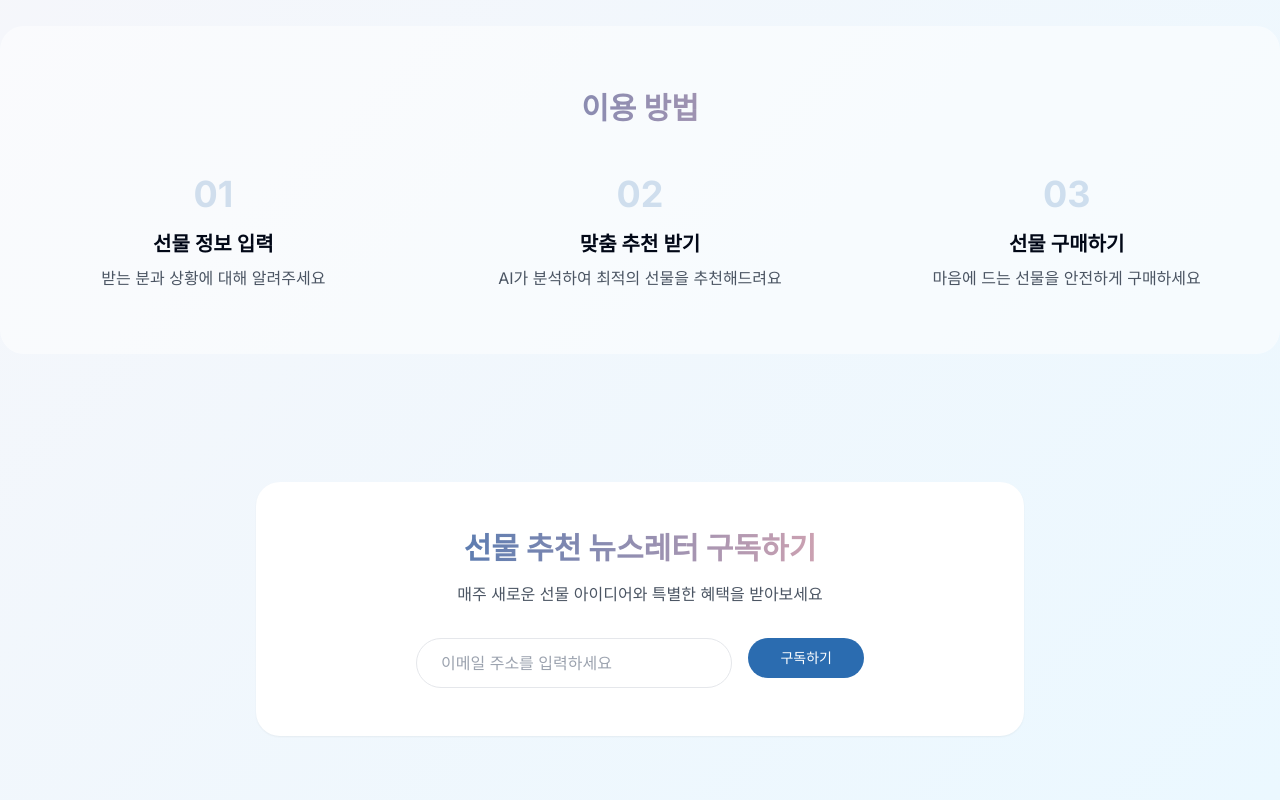
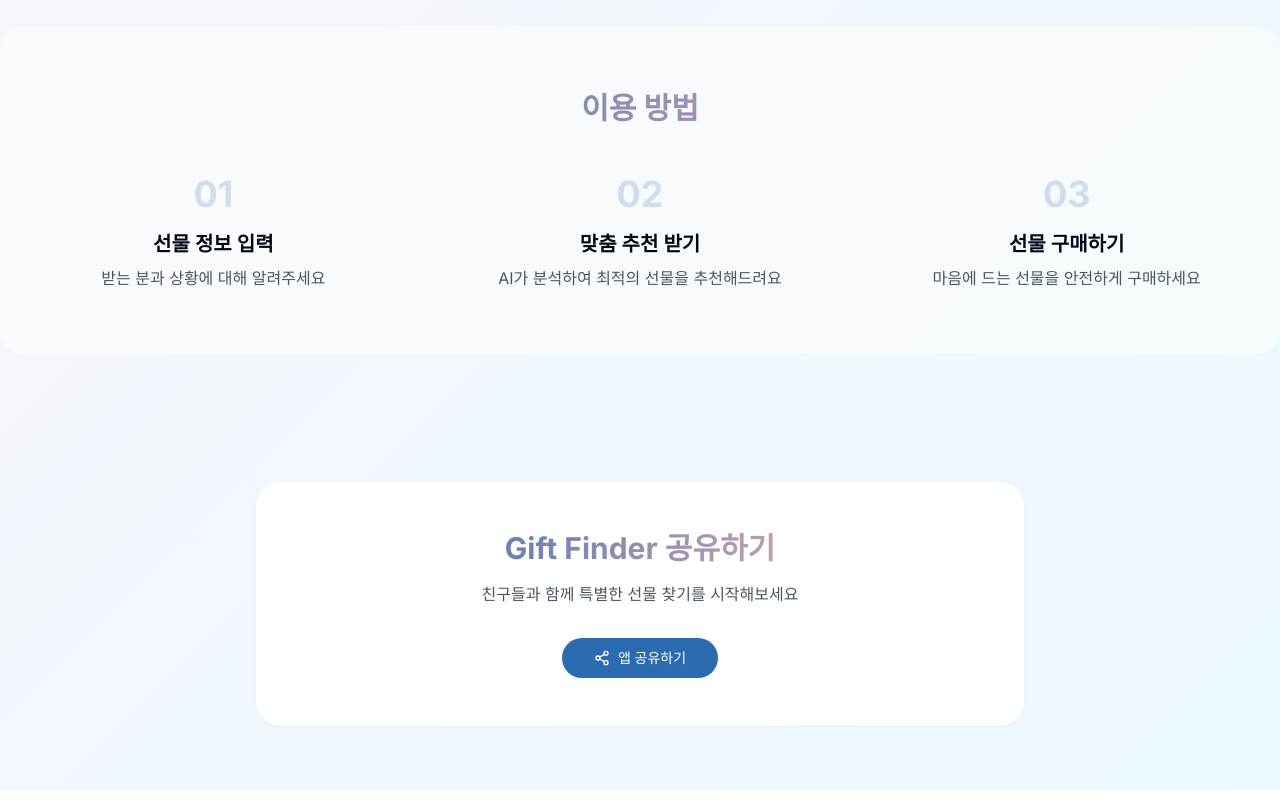
Before and after one commit to coffeemania68/elegant-gift-discovery, a React (Vite) app: page / in a window 1280 px wide. Shown: the part 2004-2804 px from the top of the page. Built offline with nearby package versions, Linux system fonts and the light colour scheme.

Commit message:
Add app sharing button
Replace the newsletter component with an app sharing button in the project. Ensure the button is integrated properly within the existing layout.
[skip gpt_engineer]

```diff
--- /dev/null
+++ b/src/components/ShareApp.tsx
@@ -0,0 +1,42 @@
+import { Button } from "./ui/button";
+import { Share2 } from "lucide-react";
+
+export const ShareApp = () => {
+  const githubUrl = "https://github.com/your-username/gift-finder";
+
+  const handleShare = async () => {
+    if (navigator.share) {
+      try {
+        await navigator.share({
+          title: 'Gift Finder',
+          text: '맞춤형 선물 추천 서비스',
+          url: window.location.href,
+        });
+      } catch (error) {
+        window.open(githubUrl, '_blank');
+      }
+    } else {
+      window.open(githubUrl, '_blank');
+    }
+  };
+
+  return (
+    <div className="container mx-auto px-4 py-16">
+      <div className="bg-white rounded-3xl p-8 md:p-12 text-center max-w-3xl mx-auto shadow-sm">
+        <h2 className="text-2xl md:text-3xl font-bold mb-4 gradient-text">
+          Gift Finder 공유하기
+        </h2>
+        <p className="text-gray-600 mb-8">
+          친구들과 함께 특별한 선물 찾기를 시작해보세요
+        </p>
+        <Button
+          onClick={handleShare}
+          className="px-8 rounded-full inline-flex items-center gap-2"
+        >
+          <Share2 className="w-5 h-5" />
+          앱 공유하기
+        </Button>
+      </div>
+    </div>
+  );
+};
--- a/src/pages/Index.tsx
+++ b/src/pages/Index.tsx
@@ -2,7 +2,7 @@ import { Hero } from "@/components/Hero";
 import { Categories } from "@/components/Categories";
 import { GiftFilter } from "@/components/GiftFilter";
 import { HowItWorks } from "@/components/HowItWorks";
-import { Newsletter } from "@/components/Newsletter";
+import { ShareApp } from "@/components/ShareApp";
 
 const Index = () => {
   return (
@@ -18,7 +18,7 @@ const Index = () => {
         </div>
       </div>
       <HowItWorks />
-      <Newsletter />
+      <ShareApp />
     </div>
   );
 };
```
